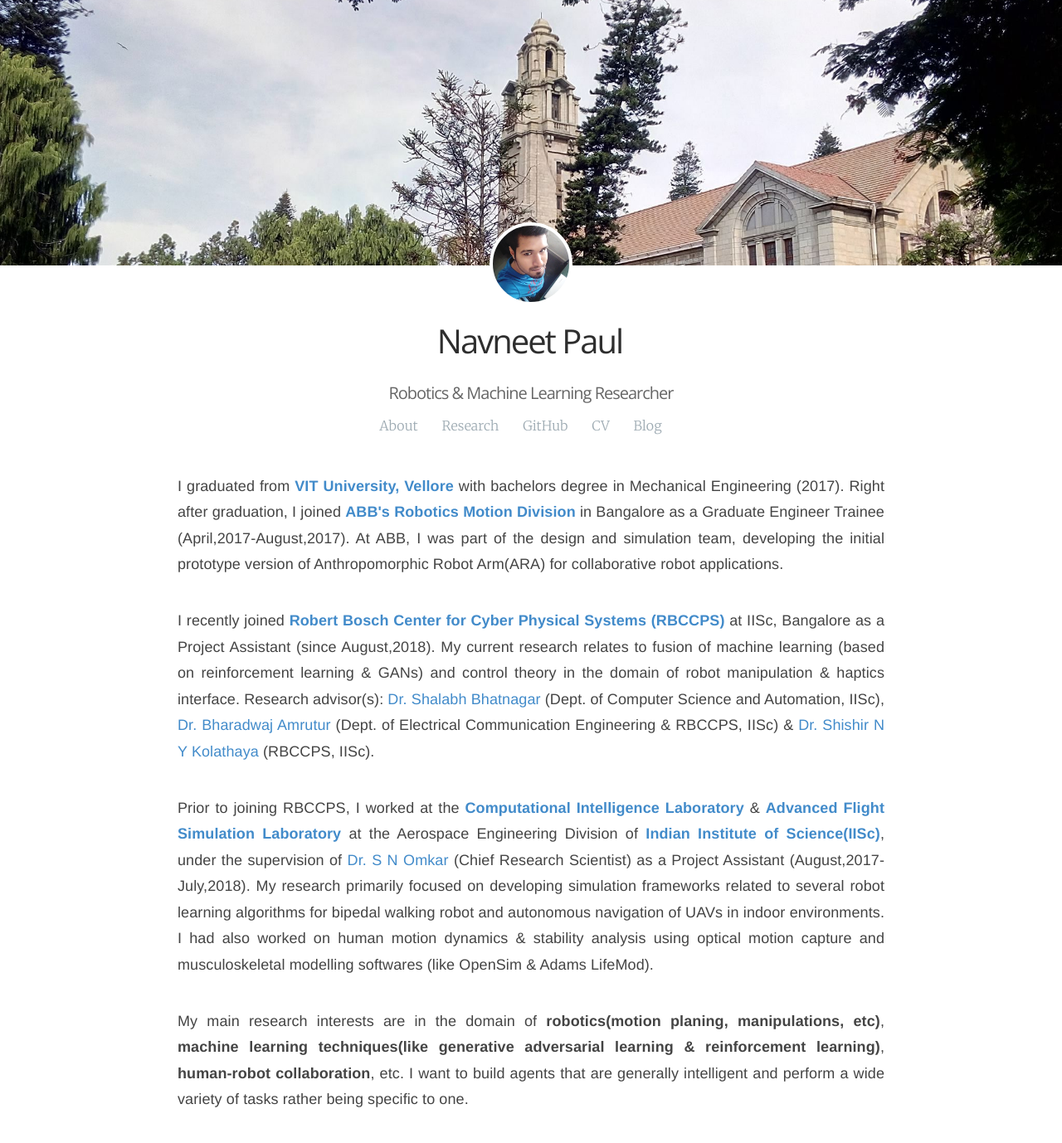
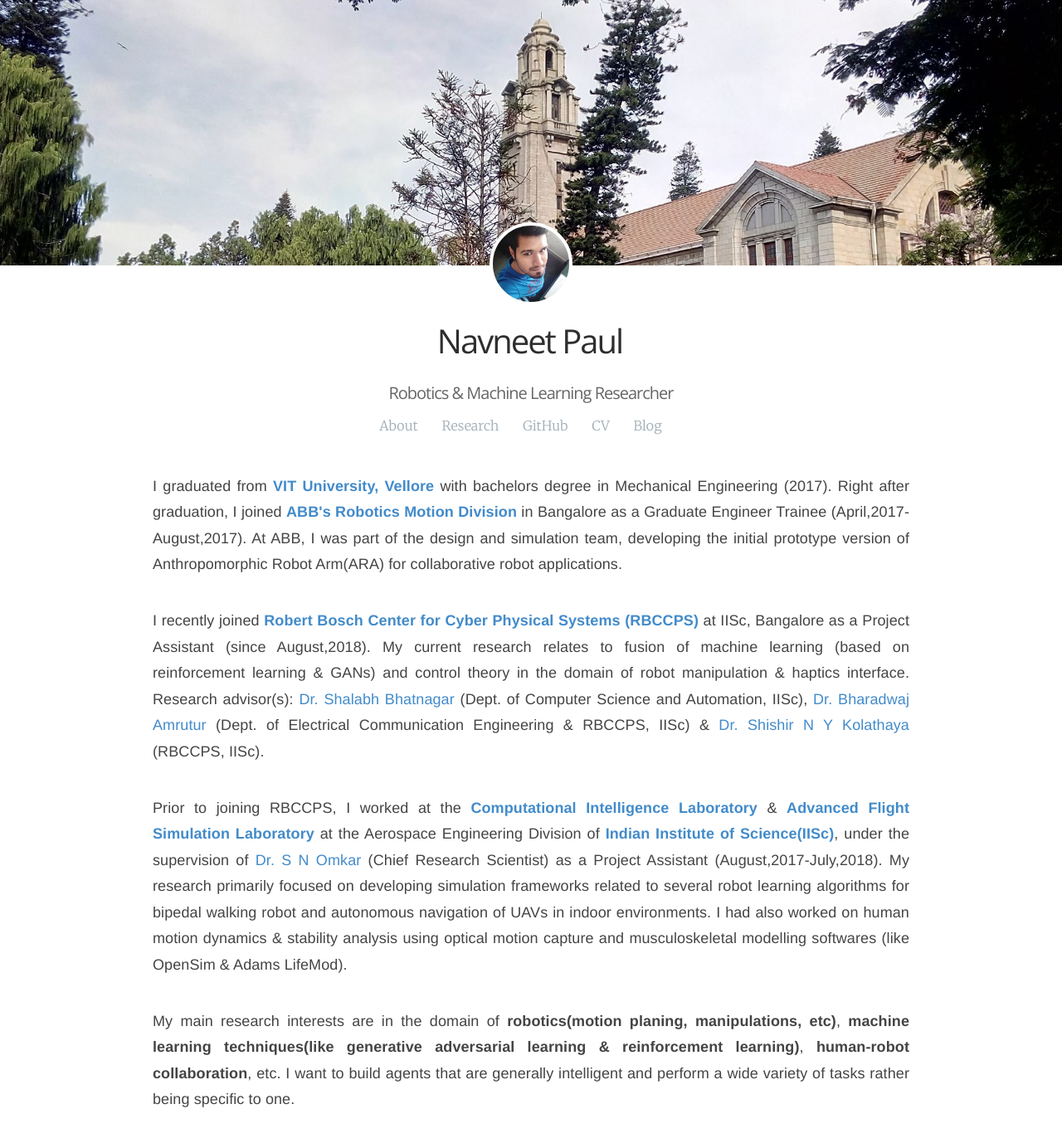
Before and after one commit to navuboy/navuboy.github.io, a Jekyll site: the page built from index.html, in a window 1280 px wide. Shown: the whole page at 83% size. Built offline with Jekyll 4.4.1, drawn with Linux system fonts in a browser that asks for light colours; some web fonts are replaced.

Commit message:
minimal updates

```diff
--- a/_includes/main.md
+++ b/_includes/main.md
@@ -1,4 +1,4 @@
-<main class="content" role="main" style="padding-left: 150px; padding-right:150px;">
+<main class="content" role="main" style="padding-left: 120px; padding-right:120px;">
 
 <p style="text-align:justify">
 I graduated from <strong><a href="http://www.vit.ac.in/" class="md-link">VIT University, Vellore</a></strong> with bachelors degree in Mechanical Engineering (2017). Right after graduation, I joined <strong><a href="https://new.abb.com/products/robotics" class="md-link">ABB's Robotics Motion Division</a></strong> in Bangalore as a Graduate Engineer Trainee (April,2017-August,2017). At ABB, I was part of the design and simulation team, developing the initial prototype version of Anthropomorphic Robot Arm(ARA) for collaborative robot applications.</p>
```
Also changed, not shown: _includes/research.md (+2 -1 lines).
